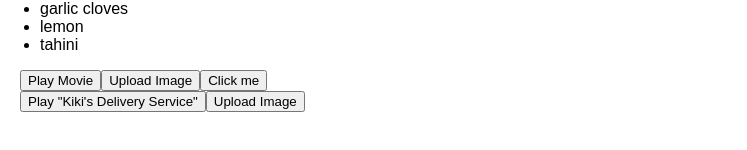
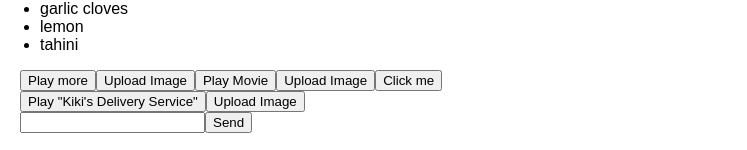
Before and after one commit to FrancisOwusu/learn_react, a React (Create React App) app: page / in a window 1280 px wide. Shown: the part 4115-4265 px from the top of the page, without its empty margins (0-747 px from the left). Built offline with nearby package versions, Linux system fonts and the light colour scheme.

Commit message:
custom button Naming event handler props in Button.js

```diff
--- a/src/App.js
+++ b/src/App.js
@@ -9,6 +9,7 @@ import ItemList from './RenderingList';
 import RecipeList from './RecipeList';
 import Button from './Button';
 import ToolbarToolbar from './Toolbar';
+import Signup from './FormSubmit';
 
 
 function MyButton() {
@@ -81,6 +82,7 @@ export default function MyApp() {
      <RecipeList />
      <Button />
      <ToolbarToolbar />
+     <Signup />
     </div>
   );
 }
--- a/src/Button.js
+++ b/src/Button.js
@@ -6,6 +6,9 @@ function AlertButton({ message, children }) {
   );
 }
 
+function CustomButton({onSmash,children}){
+  return(<button onClick={onSmash}>{children}</button>);
+}
 
 
 export default function Button() {
@@ -15,6 +18,10 @@ export default function Button() {
 
   return (
     <>
+    {/* Custom buttons implementation */}
+    <CustomButton onSmash={()=>alert('Playing !!!')}>Play more</CustomButton>
+    <CustomButton onSmash={()=>alert('Uploading !!!')}>Upload Image</CustomButton>
+
     <AlertButton message="Playing">Play Movie</AlertButton>
     <AlertButton message="Uploading">Upload Image</AlertButton>
 
--- /dev/null
+++ b/src/CustomButton.js
@@ -0,0 +1,3 @@
+function CustomButton({onSmash,children}){
+    return(<button onClick={onSmash}>{children}</button>);
+}
```
